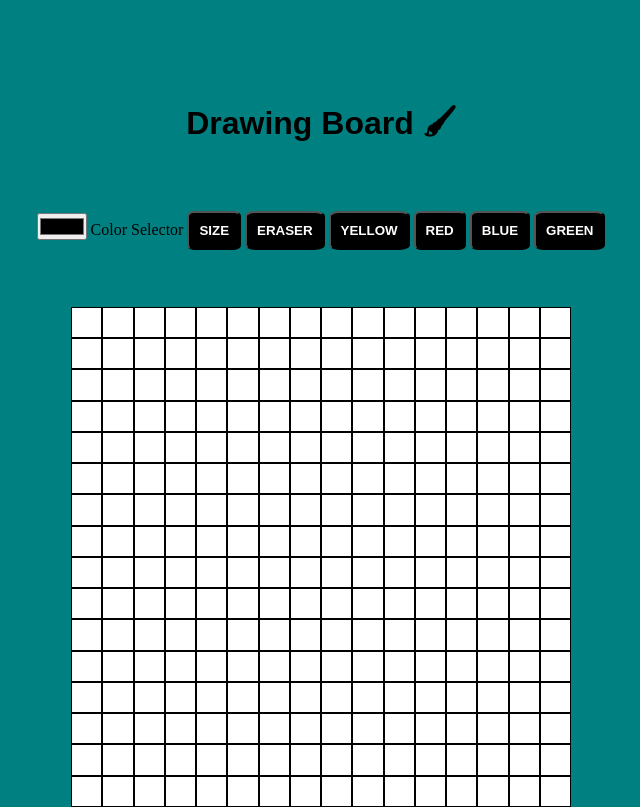
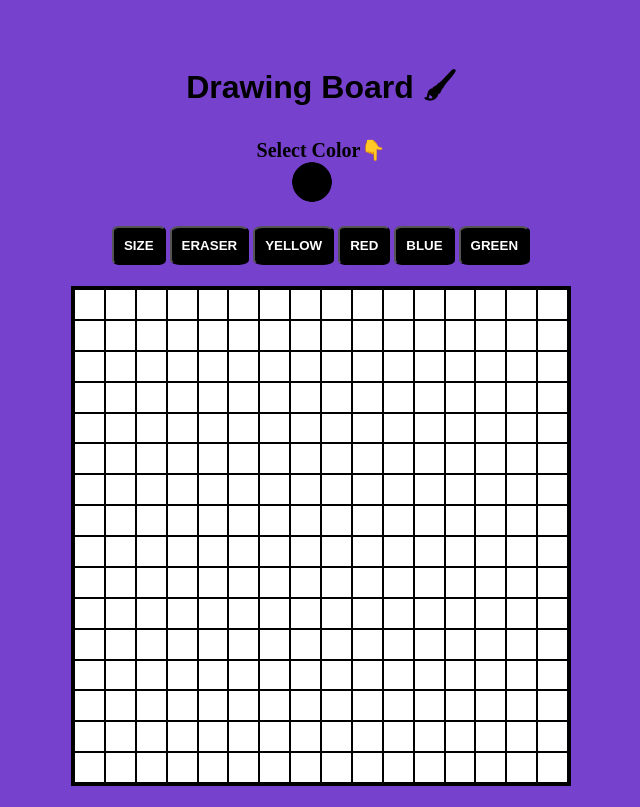
Before and after one commit to i-am-sam-codes/Drawingboard, a plain HTML site: page index.html in a window 1280 px wide. Shown: the whole page, without its empty margins (319-959 px from the left). Drawn offline with Linux system fonts and the light colour scheme.

Commit message:
Styled color selector..

```diff
--- a/index.html
+++ b/index.html
@@ -10,9 +10,12 @@
 
 <body>
     <h1>Drawing Board 🖌</h1>
+    <div class="colorSelector">
+        <label for="color_picker">Select Color👇</label>
+        <input type="color" id="color_picker" oninput="getColor()">
+    </div>
     <div class="buttons">
-        <input type="color" id="color_picker" oninput="getColor()">
-        <label for="color_picker">Color Selector</label>
+
         <button id="size" onclick="changeGridSize()">SIZE</button>
         <button id=clearboard onclick="changeColor('white')">ERASER</button>
         <button id="yellow" onclick="changeColor('yellow')">YELLOW</button>
@@ -24,7 +27,6 @@
 
     <div class="container" id="container"></div>
 
-
     <script src="drawingboard.js"></script>
 </body>
 
--- a/styles.css
+++ b/styles.css
@@ -5,8 +5,8 @@
 }
 
 body {
-    padding-top: 100px;
-    background-color: teal;
+    margin-top: 64px;
+    background-color: rgb(118, 65, 204);
     display: flex;
     flex-direction: column;
     justify-content: center;
@@ -27,12 +27,13 @@ h1 {
     background-color: white;
     height: 500px;
     width: 500px;
+    border: 3px solid black;
 }
 
 button {
     font-weight: bold;
-    margin-top: 10%;
-    margin-bottom: 10%;
+    margin-top: 1%;
+    margin-bottom: 5%;
     border-radius: 13%;
     background-color: black;
     color: white;
@@ -40,8 +41,40 @@ button {
     padding-bottom: 10px;
     padding-left: 10px;
     padding-right: 10px;
+    cursor: pointer;
 }
 
 .cell {
     border: .5px solid black;
 }
+
+.colorSelector {
+    display: flex;
+    margin: 20px;
+    justify-content: center;
+    flex-direction: column;
+}
+
+ label {
+    display: flex;
+    flex-direction: column;
+    font-size: 20px;
+    font-weight: bold;
+}
+
+input[type="color"]{
+	width: 40px;
+	height: 40px;
+	border: none;
+	border-radius: 40px;
+	background: none;
+    margin-left: 35px;
+    cursor: pointer;
+}
+input[type="color"]::-webkit-color-swatch-wrapper {
+	padding: 0;
+}
+input[type="color"]::-webkit-color-swatch {
+	border: solid 1px rgb(0, 0, 0);
+	border-radius: 40px;
+}
```
